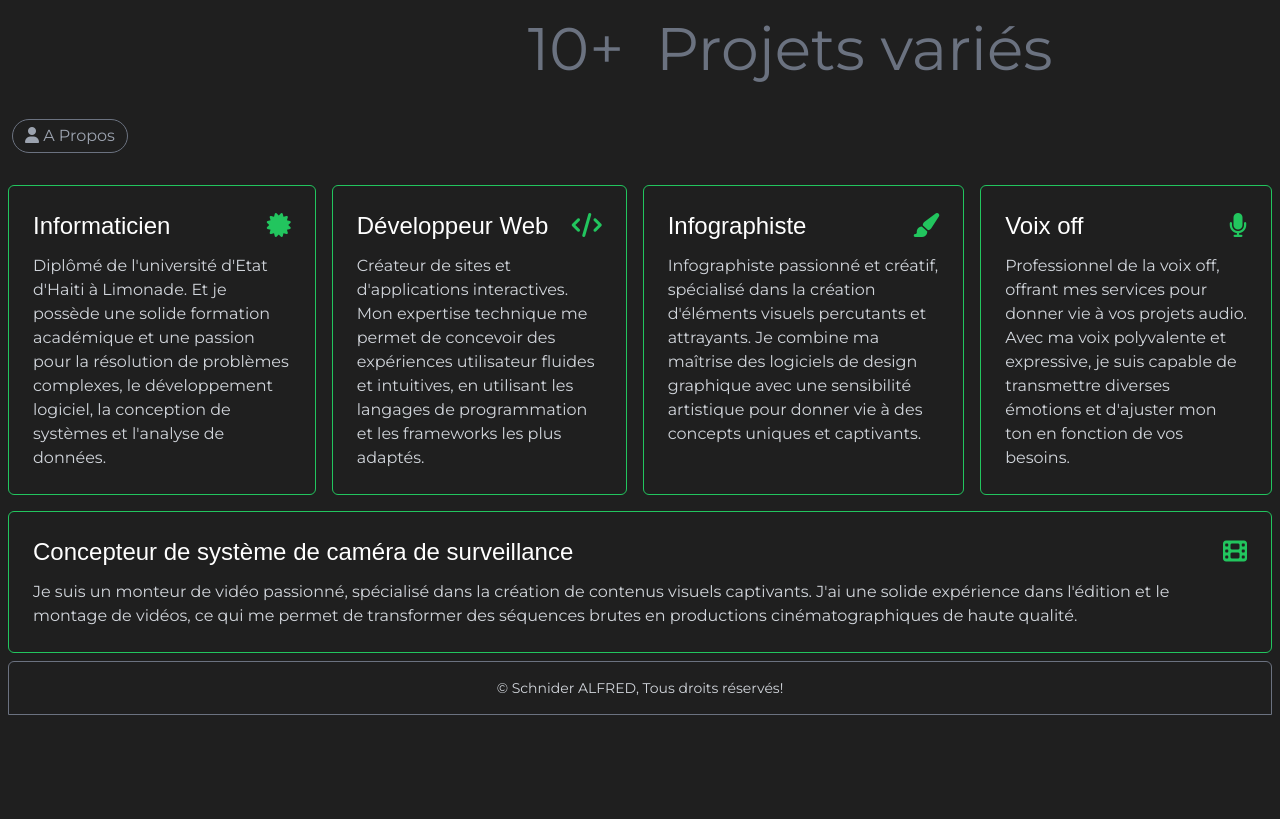
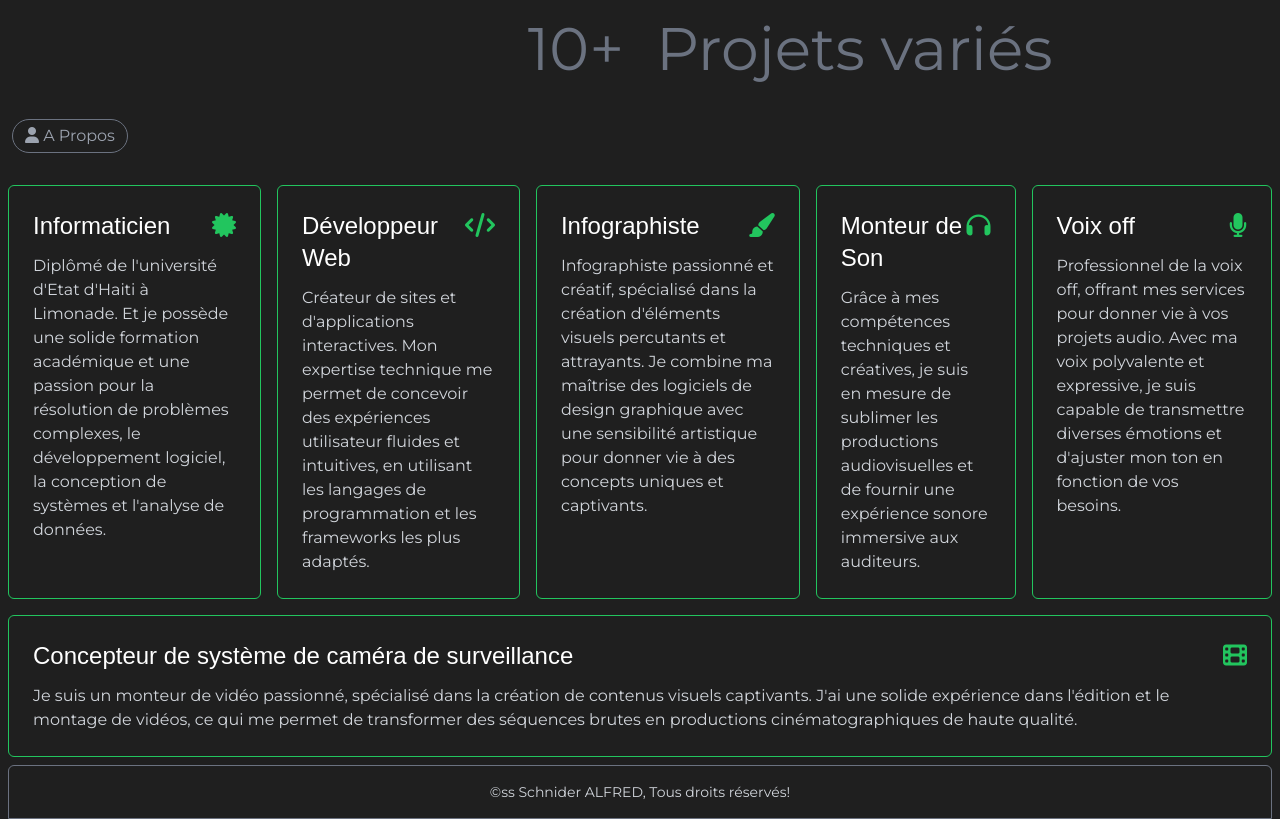
Before and after one commit to Fredalup/mon-portefolio, a plain HTML site: page index.html in a window 1280 px wide. Shown: the part 773-1592 px from the top of the page. Before the commit the page ends 1488 px from the top, so only its background shows below. Drawn offline with nearby package versions, Linux system fonts and the light colour scheme.

Commit message:
Update index.html
Update index

```diff
--- a/index.html
+++ b/index.html
@@ -164,14 +164,14 @@
 
 
 
-      <!-- <div class="border border-green-500 m-2 z-1 rounded-md p-6">
+      <div class="border border-green-500 m-2 z-1 rounded-md p-6">
         <h1 class="police-Bebas-Neue text-white text-2xl flex">
           Monteur de Son
           <span class="ml-auto"><i class="fas fa-headphones text-green-500" aria-hidden="true"></i></span>
         </h1>
         <p class="mt-3 text-gray-300">Grâce à mes compétences techniques et créatives, je suis en mesure de
           sublimer les productions audiovisuelles et de fournir une expérience sonore immersive aux auditeurs.</p>
-      </div> -->
+      </div>
 
       <div class="border border-green-500 m-2 z-1 rounded-md p-6">
         <h1 class="police-Bebas-Neue text-white text-2xl flex">
@@ -200,7 +200,7 @@
 
 <footer class="py-4 border rounded-t-md border-gray-500 mr-2 ml-2">
   <div class="text-center">
-    <p class="text-gray-300 text-sm"> &copy; Schnider ALFRED, Tous droits r&eacute;serv&eacute;s!</p>
+    <p class="text-gray-300 text-sm"> &copy;ss Schnider ALFRED, Tous droits r&eacute;serv&eacute;s!</p>
   </div>
 </footer>
 
```
